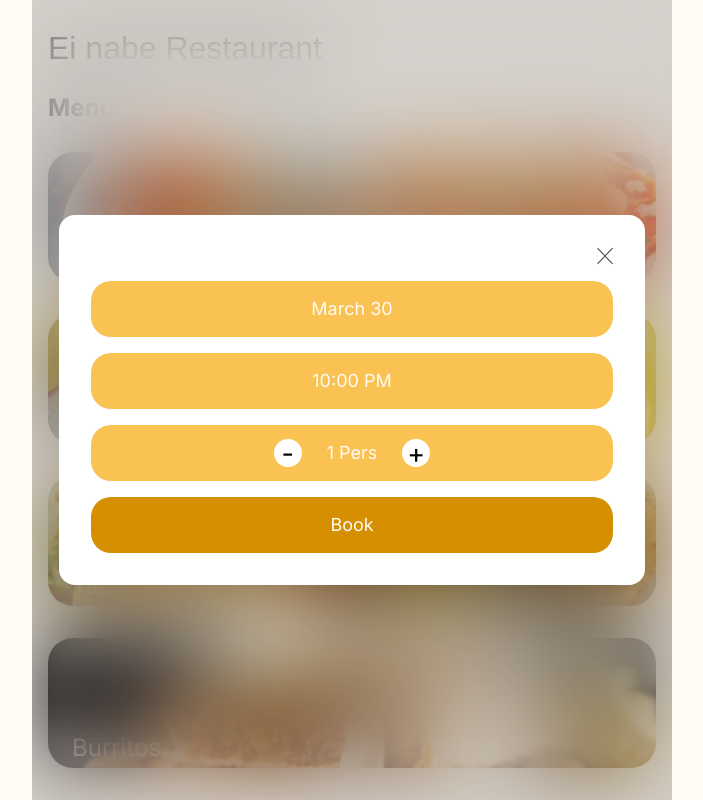
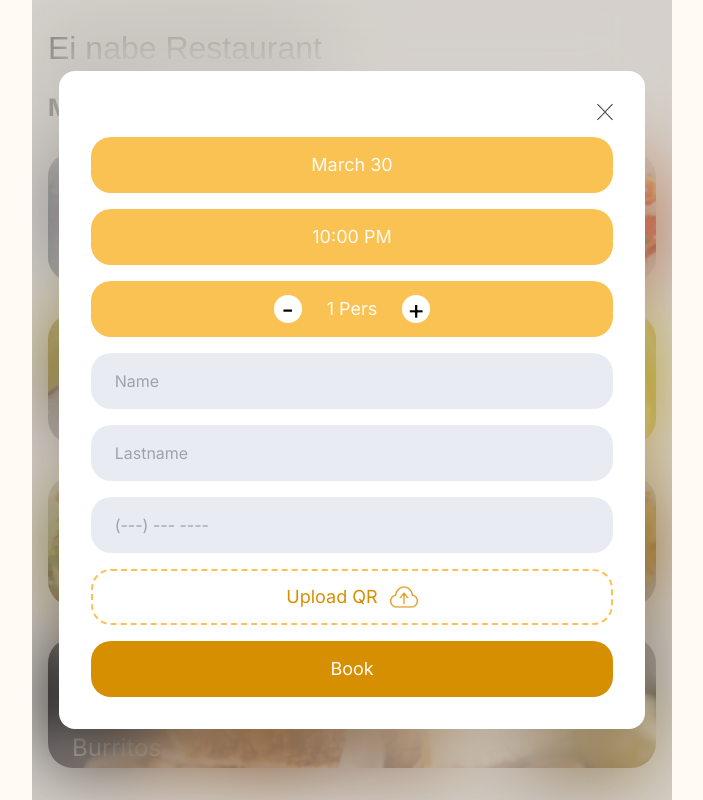
Before and after one commit to SGI12/kaspersky_frontend_cases, a Next.js app: page / in a window 1280 px wide. Both pictures are taken after a click on the button "Book". Shown: the top 800 px of the page, without its empty margins (288-991 px from the left). Built offline with nearby package versions, Linux system fonts and the light colour scheme; a web font is replaced by a local one.

Commit message:
added animations

```diff
--- a/src/app/components/Datepicker/Datepicker.jsx
+++ b/src/app/components/Datepicker/Datepicker.jsx
@@ -9,7 +9,7 @@ const inter = Inter({subsets: ['latin']})
 export default function Datepicker({showCalendar, setShowCalendar, setTimePicker}) {
   const [date, setDate] = useState(new Date())
   const [label, setLabel] = useState(new Date)
-  console.log(showCalendar)
+
 
 
   return (
--- a/src/app/page.jsx
+++ b/src/app/page.jsx
@@ -13,6 +13,15 @@ const Home = () => {
   const [showCalendar, setShowCalendar] = useState(false)
   const [timePicker, setTimePicker] = useState(false)
   const [pers, setPers] = useState(1)
+  const [phone, setPhone] = useState('')
+  const [liquidLabPopup, setLiquidLabPopup] = useState(false)
+  const phoneChangeHandler = (e) => {
+
+  // мейби тут будет валиадация
+
+      setPhone(e.target.value)
+
+  }
   const persClickHandler = () => {
     if (pers > 1) {
       setPers(pers-1)
@@ -61,7 +70,7 @@ const Home = () => {
 
 
       </div>
-      {popup && <div className='flex flex-col justify-center h-[100vh] items-center w-full fixed bottom-0 backdrop-blur-2xl bg-bg-gray-blured right-auto max-w-screen-sm'>
+      {popup && <div className='flex animate-slideIn flex-col justify-center h-[100vh] items-center w-full fixed bottom-0 backdrop-blur-2xl bg-bg-gray-blured right-auto max-w-screen-sm'>
         <div className={`flex flex-col justify-center p-8 gap-4 items-center w-11/12  rounded-[16px] bottom-0 max-w-screen-sm bg-white`}>
           <Image onClick={() => setPopup(false)} style={{ alignSelf: 'flex-end', cursor: 'pointer', }} width={16} height={16} alt='cross' src='/cross.png' />
 
@@ -74,6 +83,26 @@ const Home = () => {
               <button onClick={() => setPers(pers+1)} className='bg-white w-[28px] h-[28px] rounded-full text-black text-[27px] active:bg-gray-200'>+</button>
           </div>
 
+          {!showCalendar && !timePicker && <div className='flex flex-col gap-4 w-full'>
+            <input type="text" placeholder='Name' className='h-[56px] bg-gray-field w-full rounded-[20px] px-6 focus:outline-none text-gray-accent' />
+            <input type="text" placeholder='Lastname' className='h-[56px] bg-gray-field w-full rounded-[20px] px-6 focus:outline-none text-gray-accent' />
+            <input value={phone} type="tel" onChange={(e) => phoneChangeHandler(e)} placeholder='(---) --- ----' className='h-[56px] bg-gray-field w-full rounded-[20px] px-6 focus:outline-none text-gray-accent' />
+          </div>}
+
+          {liquidLabPopup && <div className='flex flex-col animate-slideIn  top-8 justify-center items-center w-10/12 text-gray-accent text-[16px]  left-0 right-0 mx-auto p-6 drop-shadow-xl rounded-[10px] absolute bg-white'>
+          <Image onClick={() => setLiquidLabPopup(false)} style={{ alignSelf: 'flex-end', cursor: 'pointer', }} width={16} height={16} alt='cross' src='/cross.png' />
+            If you don't have a QR it can be made by following this link <a href="#" className='self-start underline' target="_blank" rel="noopener noreferrer">LiquidLab</a>
+          </div>}
+
+
+          <div className='w-full'>
+
+          <button onClick={() => setLiquidLabPopup(true)} className=' flex justify-center gap-3 items-center w-full bg-transparent border-dashed h-[56px] text-[18px] border-orange-primary border-2 rounded-[20px] text-orange-accent'>
+
+            Upload QR
+            <Image  src='/cloud_icon.png' alt='icon' width={28} height={28}/>
+          </button>
+          </div>
           <button onClick={() => setPopup(!popup)} className='w-full bg-orange-accent h-[56px] rounded-[20px] text-bg-white-styled text-[18px] active:bg-orange-primary '>Book</button>
         </div>
 
--- a/tailwind.config.js
+++ b/tailwind.config.js
@@ -22,6 +22,23 @@ module.exports = {
         'bg-gray-blured': 'rgba(45,43,43,0.2)'
       }
     },
+    keyframes: {
+      slideInTop: {
+        "0%": {
+          transform:" translateY(-100%)",
+          opacity: 0
+        },
+        "100%": {
+          transform: "translateY(0)",
+          opacity: 1
+        }
+      }
+    },
+
+    animation: {
+      slideIn: 'slideInTop 0.7s ease-in-out',
+
+    }
   },
   plugins: [],
 };
```
Also changed, not shown: public/cloud_icon.png (added).
